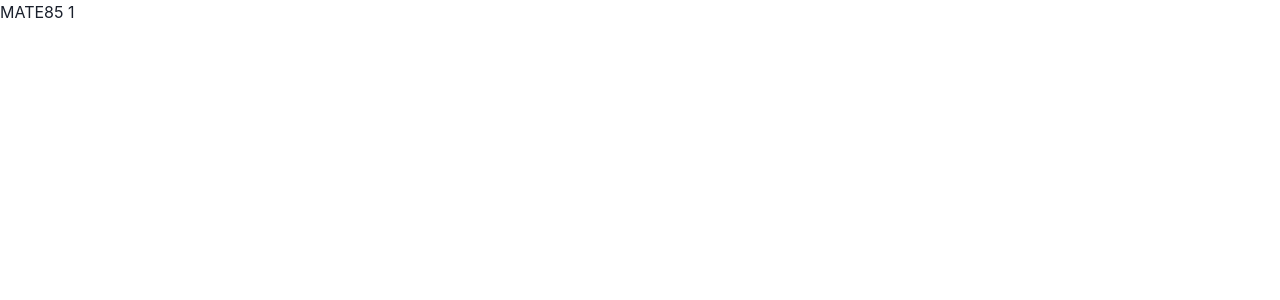
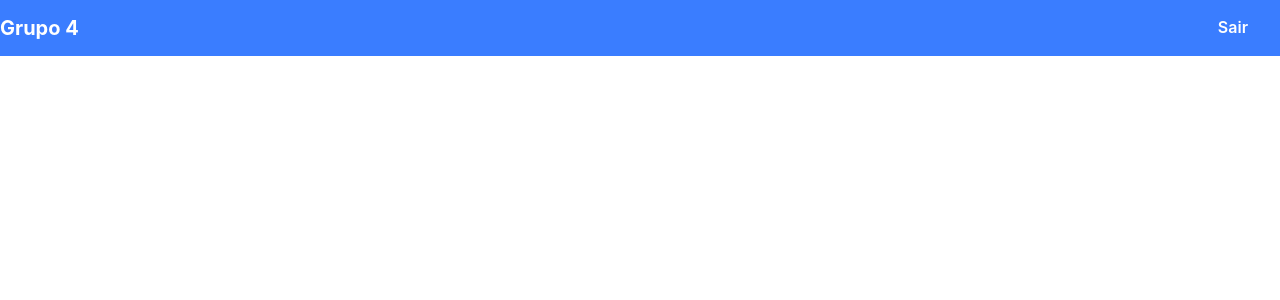
Before and after one commit to MATE85-Grupo4-20221/app-bdcp, a React (Create React App) app: page / in a window 1280 px wide. Shown: the top 300 px of the page. Built offline with nearby package versions, Linux system fonts and the light colour scheme.

Commit message:
feat(app): configure components to class cards header and subheader

```diff
--- a/src/App.tsx
+++ b/src/App.tsx
@@ -1,9 +1,10 @@
-import { ChakraProvider, Text, theme } from '@chakra-ui/react'
+import { ChakraProvider, theme } from '@chakra-ui/react'
 import React from 'react'
+import { Header } from './components/Header'
 
 const App = () => (
   <ChakraProvider theme={theme}>
-    <Text>MATE85 1</Text>
+    <Header />
   </ChakraProvider>
 )
 
--- /dev/null
+++ b/src/components/ClassCard/index.ts
@@ -0,0 +1 @@
+export { default as ClassCard } from './ClassCard'
--- /dev/null
+++ b/src/components/Header/Header.tsx
@@ -0,0 +1,22 @@
+import { Box, Button, Flex, Heading, Spacer } from '@chakra-ui/react'
+import React from 'react'
+
+export interface HeaderProps {}
+
+const Header: React.FC<HeaderProps> = () => (
+  <Flex h='7vh' bg='#3A7DFF' alignItems='center'>
+    <Box>
+      <Heading color='white' size='md'>
+        Grupo 4
+      </Heading>
+    </Box>
+    <Spacer />
+    <Box>
+      <Button colorScheme='White' mr='4'>
+        Sair
+      </Button>
+    </Box>
+  </Flex>
+)
+
+export default Header
--- /dev/null
+++ b/src/components/Header/index.ts
@@ -0,0 +1 @@
+export { default as Header } from './Header'
--- /dev/null
+++ b/src/components/SubHeader/index.ts
@@ -0,0 +1 @@
+export { default as SubHeader } from './SubHeader'
```
Also changed, not shown: src/components/ClassCard/ClassCard.tsx (added, +50 -0 lines), src/components/SubHeader/SubHeader.tsx (added, +18 -0 lines).
